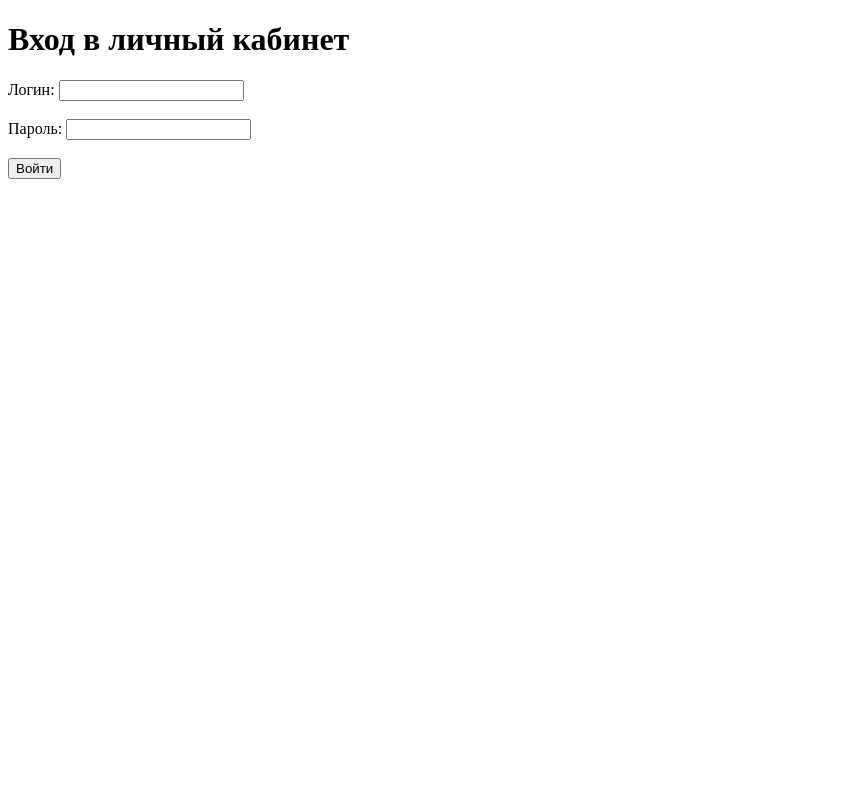
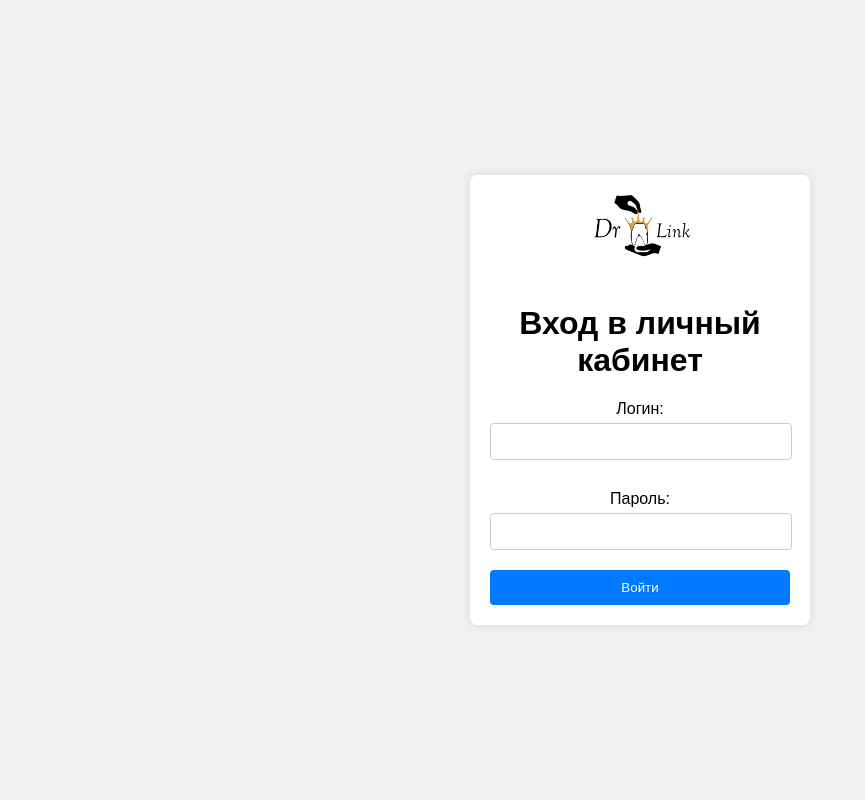
Before and after one commit to Radriz/DoctorConnect, a FastAPI app: page /account in a window 1280 px wide. Shown: the whole page, without its empty margins (0-865 px from the left). Run offline with FastAPI, Linux system fonts and the light colour scheme.

Commit message:
update: from of authorization.html

```diff
--- a/templates/authorization.html
+++ b/templates/authorization.html
@@ -3,15 +3,64 @@
 <head>
     <meta charset="UTF-8">
     <title>Вход</title>
+    <style>
+        body {
+            display: flex;
+            justify-content: center;
+            align-items: center;
+            height: 100vh;
+            margin: 0;
+            font-family: Arial, sans-serif;
+            background-color: #f0f0f0;
+        }
+        .login-container {
+            background-color: #fff;
+            padding: 20px;
+            border-radius: 8px;
+            box-shadow: 0 0 10px rgba(0, 0, 0, 0.1);
+            text-align: center;
+            width: 300px;
+        }
+        .login-container img {
+            max-width: 100px;
+            margin-bottom: 20px;
+        }
+        .login-container label {
+            display: block;
+            margin: 10px 0 5px;
+        }
+        .login-container input[type="text"], .login-container input[type="password"] {
+            width: calc(100% - 20px);
+            padding: 10px;
+            margin-bottom: 20px;
+            border: 1px solid #ccc;
+            border-radius: 4px;
+        }
+        .login-container input[type="submit"] {
+            width: 100%;
+            padding: 10px;
+            background-color: #007bff;
+            color: #fff;
+            border: none;
+            border-radius: 4px;
+            cursor: pointer;
+        }
+        .login-container input[type="submit"]:hover {
+            background-color: #0056b3;
+        }
+    </style>
 </head>
 <body>
-<h1>Вход в личный кабинет</h1>
-<form method="post" action="/account/enter">
-    <label>Логин:</label>
-    <input name="username"><br><br>
-    <label>Пароль:</label>
-    <input type="password" name="password"><br><br>
-    <input type="submit" value="Войти">
-</form>
+<div class="login-container">
+    <img src="/images/logo.png" alt="Logo">
+    <h1>Вход в личный кабинет</h1>
+    <form method="post" action="/account/enter">
+        <label for="username">Логин:</label>
+        <input type="text" id="username" name="username">
+        <label for="password">Пароль:</label>
+        <input type="password" id="password" name="password">
+        <input type="submit" value="Войти">
+    </form>
+</div>
 </body>
 </html>
```
Also changed, not shown: templates/images/logo.png (added).
